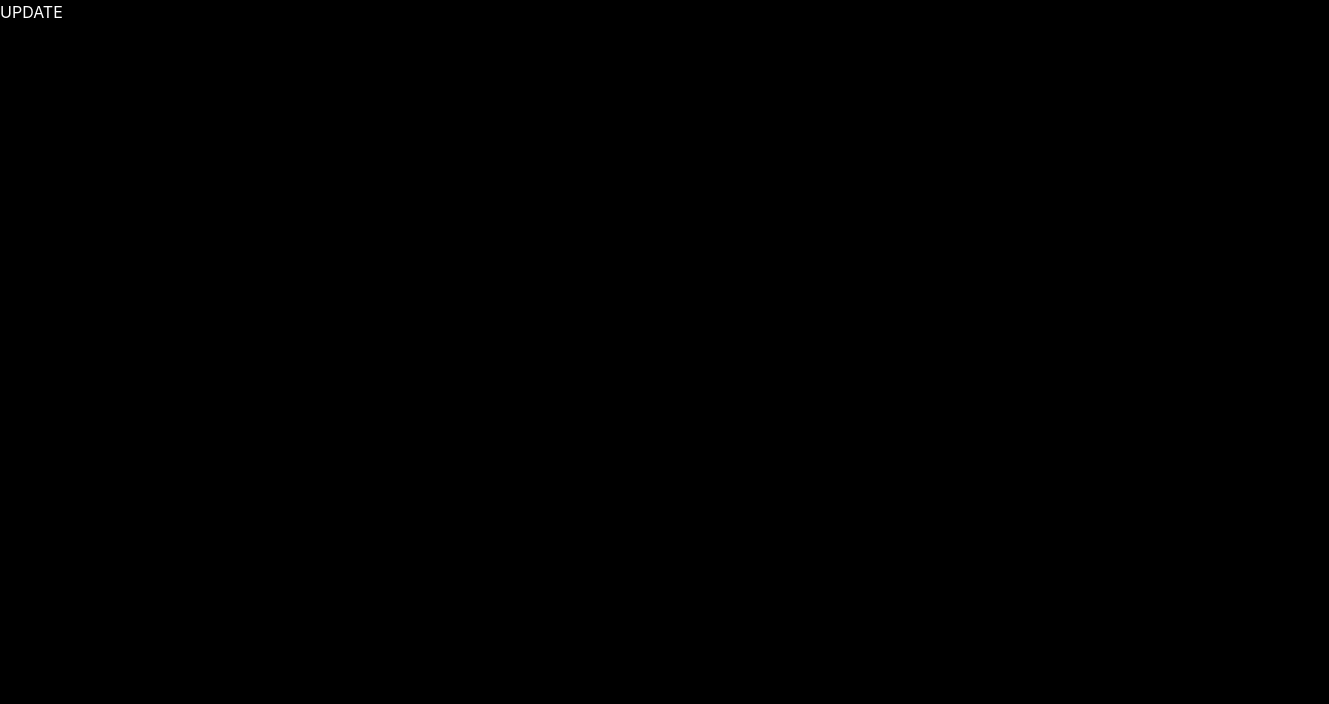
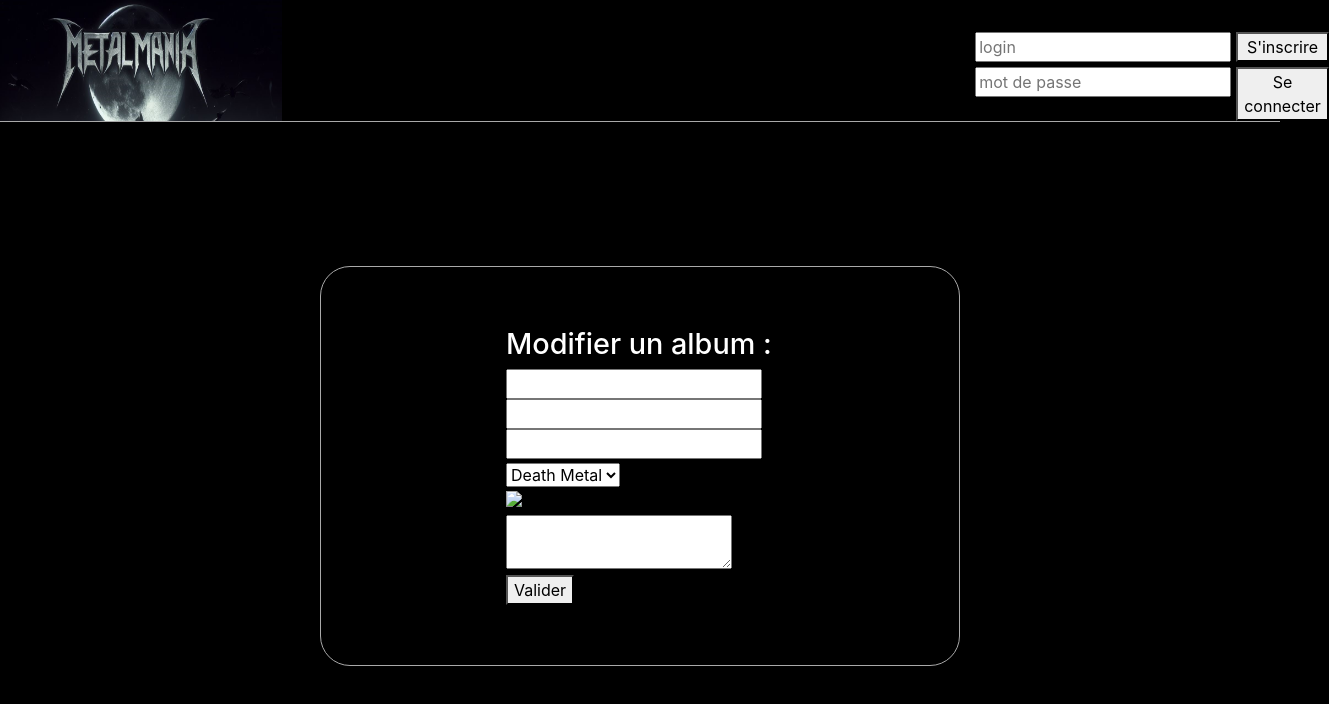
Before and after one commit to florentMagat/metalMania, a React (Create React App) app in the folder client/: page /albums/1/update in a window 1280 px wide. Shown: the top 704 px of the page, 1329 px wide, since content can reach past the window. Built offline with nearby package versions, Linux system fonts and the light colour scheme.

Commit message:
delete-album

```diff
--- a/client/src/components/Album.css
+++ b/client/src/components/Album.css
@@ -7,6 +7,17 @@
     justify-content: space-around;
     text-align: center;
     background: url("../assets/background.jpg");
+    margin-top: 3vh;
+}
+
+.album-presentation{
+    display: flex;
+    flex-direction: column;
+}
+
+.album-buttons{
+    display: flex;
+    justify-content: space-around;
 }
 
 .album-details{
--- a/client/src/components/Album.jsx
+++ b/client/src/components/Album.jsx
@@ -1,19 +1,17 @@
 import React from 'react';
 import "./Album.css";
+import AlbumDetails from '../routes/AlbumDetails';
 
 export default function Album( props ) {
+
   return (
     <div>
-      <div className="album-details">
-        {/* <h2>{props.title}</h2>
-        <h3>{props.band}</h3> */}
-        {/* <p>{props.year}</p>
-        <p>{props.genre}</p>
-        <p>{props.description}</p> */}
+      <div className="album-details" onClick={ () => <AlbumDetails {...props}/>}>
         <div>{props.picture}</div>
       </div>
       <h2>"{props.title}"</h2>
       <h3>{props.band}</h3>
+
     </div>
   )
 }
--- /dev/null
+++ b/client/src/components/AlbumDetails.jsx
@@ -0,0 +1,14 @@
+import React from 'react';
+import "./Album.css";
+
+export default function AlbumDetails( props ) {
+
+  return (
+    <>
+        <div className=''>
+
+        </div>
+
+    </>
+  )
+}
--- a/client/src/components/AlbumsList.jsx
+++ b/client/src/components/AlbumsList.jsx
@@ -1,4 +1,5 @@
 import { React, useEffect } from 'react';
+import { useNavigate } from "react-router-dom";
 import Album from './Album';
 import AlbumFinder from "../Apis/AlbumFinder";
 import { useContext } from 'react';
@@ -6,6 +7,7 @@ import { Albums } from '../Context/Albums';
 import "./Album.css";
 
 export default function AlbumsList(props) {
+    const navigate = useNavigate();
 
     const { albums, setAlbums } = useContext(Albums);
 
@@ -18,16 +20,33 @@ export default function AlbumsList(props) {
         } fetchData()
         } ,[]);
 
-        console.log(albums)
+    const handleDelete = async (id) => {
+        try {
+            await AlbumFinder.delete(`/${id}`);
+            setAlbums(albums.filter(album => {
+                return album.id !== id
+            }))
+        } catch (err) {}
+    };
+
+    const handleUpdate = (id) => {
+        navigate(`/albums/${id}/update`)
+    }
 
     return (
         <div className="album">
             {albums && albums.map(album =>{
                 return(
-                    <Album {...album} />
+                    <div className='album-presentation'>
+                        <Album { ...album }  />
+                        <div className='album-buttons'>
+                            <button onClick={()=> handleUpdate(album.id)} className='btn btn-warning'>Modifier</button>
+                            <button onClick={()=> handleDelete(album.id)} className='btn btn-danger'>Supprimer</button>
+                        </div>
+                    </div>
                 )
             })
             }
         </div>
     )
-}
+};
--- a/client/src/components/Header.jsx
+++ b/client/src/components/Header.jsx
@@ -1,12 +1,16 @@
 import React from 'react';
+import { useNavigate } from "react-router-dom";
 import "./Header.css";
 import home from '../assets/home.jpg';
 
 export default function Header() {
+
+  const navigate = useNavigate();
+
   return (
     <>
       <div className='header'>
-        <img src={home} class="header-img" alt="logo-MetalMania"/>
+        <img src={home} class="header-img" alt="logo-MetalMania" onClick={()=>navigate(`/`)}/>
 
         <div className='header-categories'>
 
--- a/client/src/routes/UpdatePage.jsx
+++ b/client/src/routes/UpdatePage.jsx
@@ -1,9 +1,57 @@
-import React from 'react'
+import React, { useState } from 'react';
+import Header from '../components/Header';
+import { useParams } from 'react-router-dom';
+import '../components/Album.css';
 
-const UpdatePage = () => {
+const UpdatePage = (props) => {
+
+  const [title, setTitle] = useState("");
+  const [band, setBand] = useState("");
+  const [year, setYear] = useState("");
+  const [genre, setGenre] = useState("");
+  const [picture, setPicture] = useState("");
+  const [description, setDescription] = useState("");
+
+  const { id } = useParams();
+
   return (
     <div>
-        UPDATE
+      <>
+        <Header />
+        <div className='add-album'>
+            <form className='form'>
+                <div>
+                    <h2 className='form-title'>Modifier un album :</h2>
+                    <div>
+                        <input type="text" value={title} onChange={e => setTitle(e.target.value)} placeholder={title}/>
+                    </div>
+                    <div>
+                        <input type="text" value={band} onChange={e => setBand(e.target.value)} placeholder={band} />
+                    </div>
+                    <div>
+                        <input type="number" value={year} onChange={e => setYear(e.target.value)} placeholder={year} />
+                    </div>
+                    <div>
+                        <select className='custom-select my-1 mr-sm-2' value={genre} onChange={e => setGenre(e.target.value)}>
+                            <option disabled>Genre</option>
+                            <option>Death Metal</option>
+                            <option>Black Metal</option>
+                            <option>Folk Metal</option>
+                            <option>Doom Metal</option>
+                            <option>Autres</option>
+                        </select>
+                    </div>
+                    <div>
+                        <input type = "image" value={picture} onChange={e => setPicture(e.target.value)} alt="Image de présentation de l'album" placeholder={picture} />
+                    </div>
+                    <div>
+                        <textarea type = "text-area" value={description} onChange={e => setDescription(e.target.value)} placeholder={description} />
+                    </div>
+                    <button type="submit">Valider</button>
+                </div>
+            </form>
+        </div>
+    </>
     </div>
   )
 }
```
Also changed, not shown: 1 other file (tests, documents, lock files or other folders).
